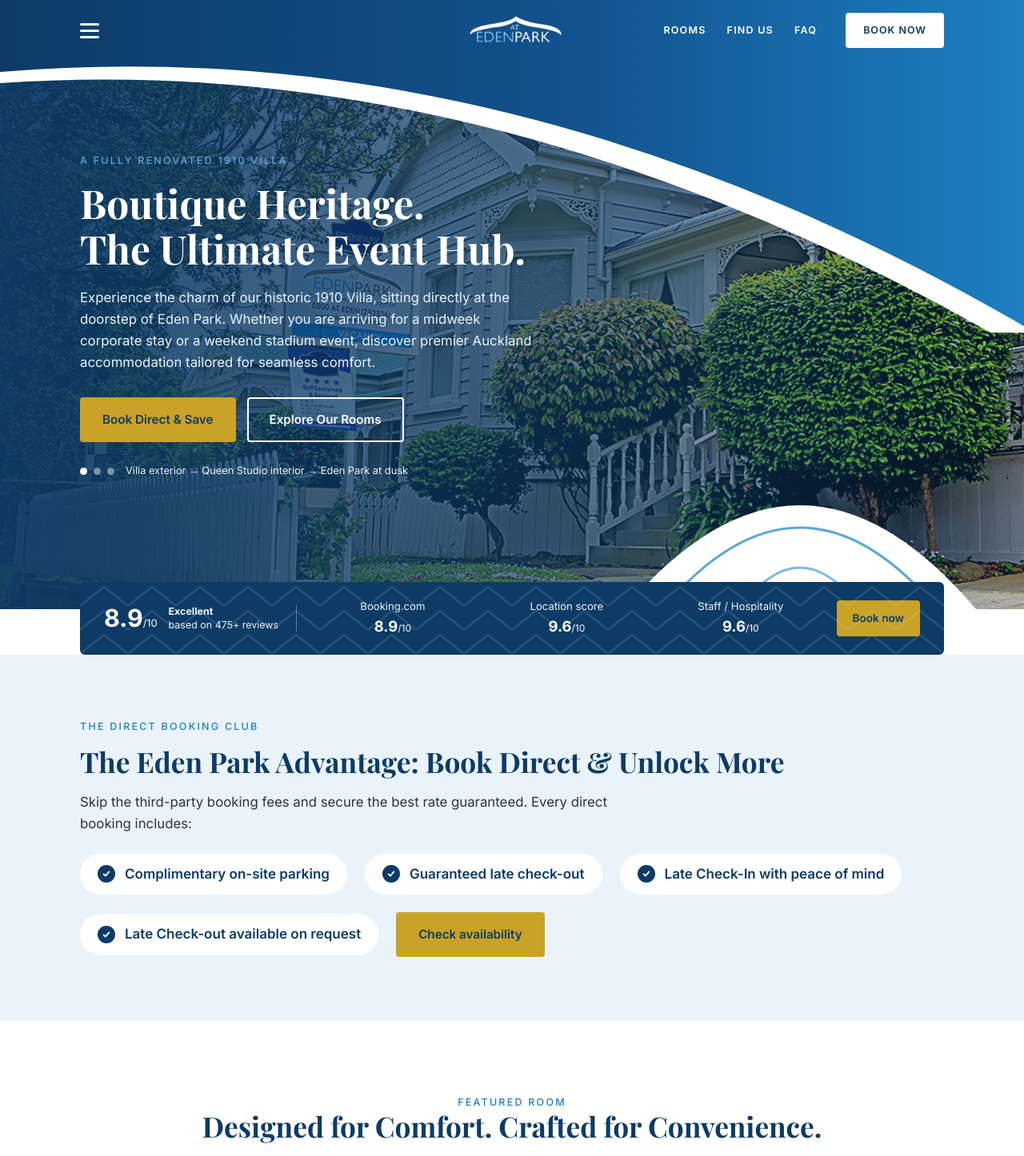
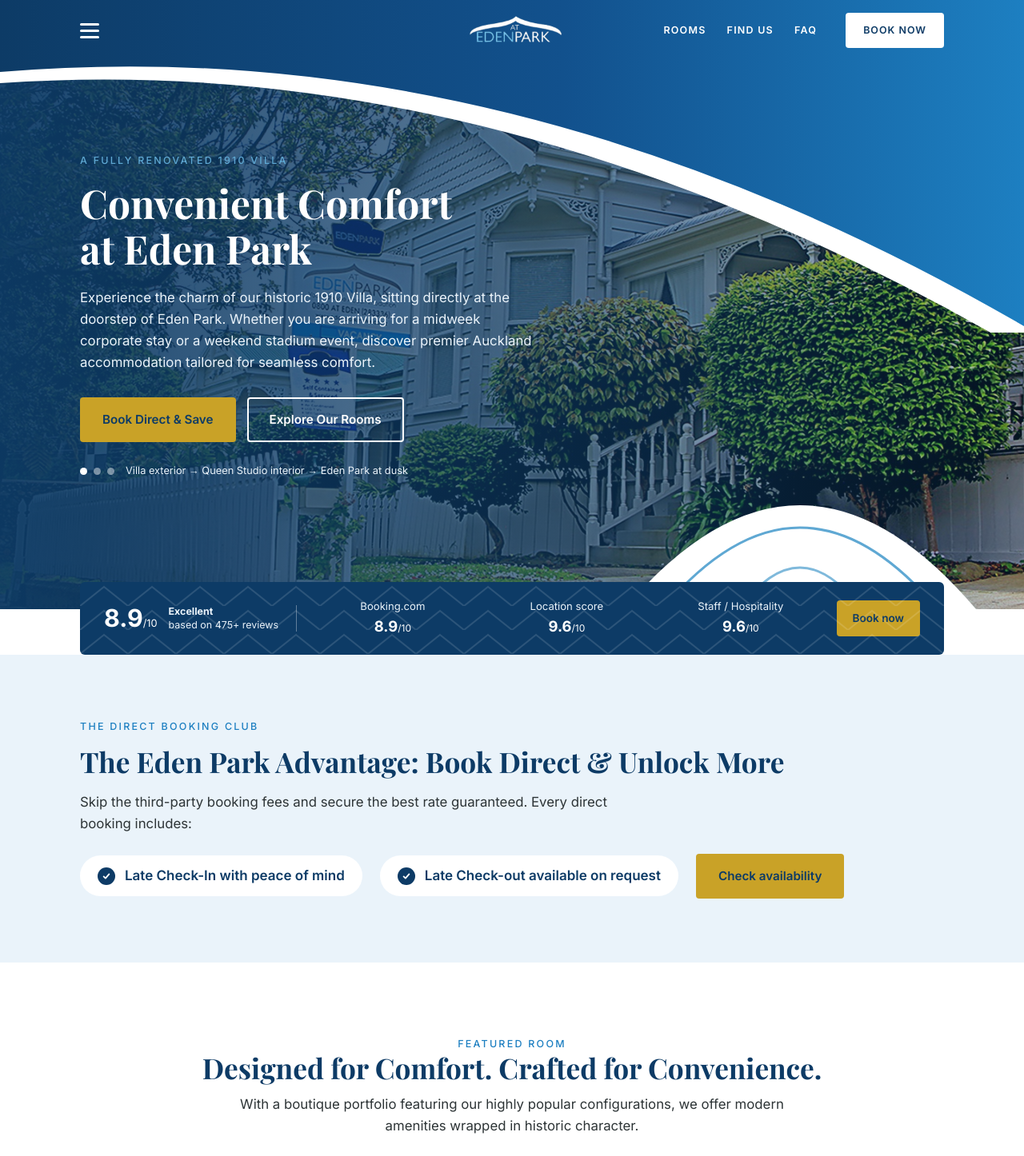
Before and after one commit to swadhinjit-credencesoft/edenpark-website, a Next.js app: page / in a window 1280 px wide. Shown: the top 1446 px of the page at 80% size. Built offline with nearby package versions, Linux system fonts and the light colour scheme.

Commit message:
updated  text replace

```diff
--- a/src/app/page.tsx
+++ b/src/app/page.tsx
@@ -40,9 +40,9 @@
           <div className="hero__body">
             <p className="eyebrow eyebrow-light">A fully renovated 1910 villa</p>
             <h1>
-              Boutique Heritage.
+          Convenient Comfort
               <br />
-              The Ultimate Event Hub.
+             at Eden Park
             </h1>
             <p className="hero__sub">
               Experience the charm of our historic 1910 Villa, sitting directly at the doorstep of Eden Park.
@@ -123,12 +123,6 @@
           <h2>The Eden Park Advantage: Book Direct &amp; Unlock More</h2>
           <p className="lede">Skip the third-party booking fees and secure the best rate guaranteed. Every direct booking includes:</p>
           <div className="club">
-            <span className="club__perk">
-              <Tick /> Complimentary on-site parking
-            </span>
-            <span className="club__perk">
-              <Tick /> Guaranteed late check-out
-            </span>
              <span className="club__perk">
               <Tick /> Late Check-In with peace of mind
             </span>
--- a/src/components/layout/Footer.tsx
+++ b/src/components/layout/Footer.tsx
@@ -58,7 +58,7 @@
             <ul>
               <li>Best rate guaranteed</li>
               <li>Free on-site parking</li>
-              <li>Guaranteed late check-out</li>
+              <li>Late Check-Out Upon Request</li>
             </ul>
             <p style={{ marginTop: 22 }}>
               <a className="btn btn--gold btn--sm" href={BOOK} rel="noopener" target="_blank">
```
